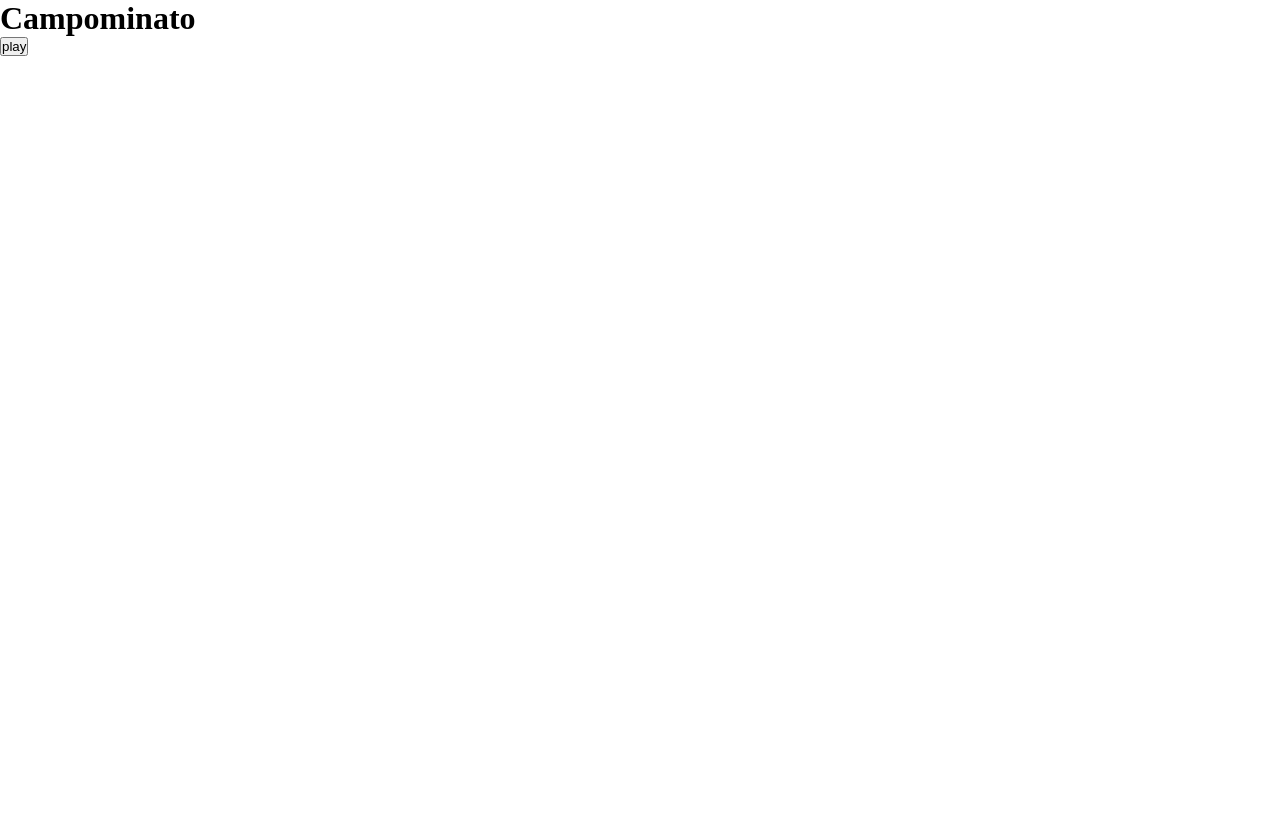
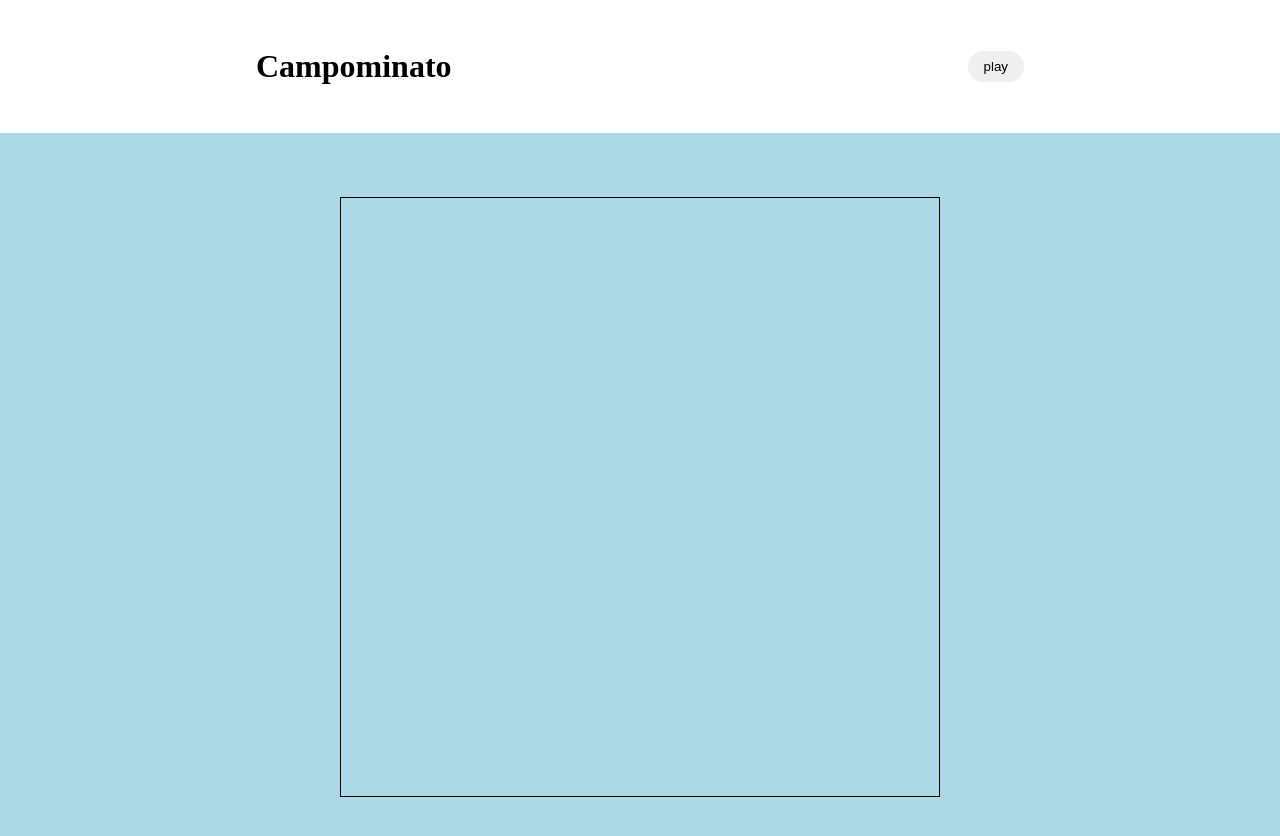
Before and after one commit to RicTieri/js-campominato-grid, a plain HTML site: page index.html in a window 1280 px wide. Before the commit the page ends 800 px from the top, so only its background shows below. Drawn offline with Linux system fonts and the light colour scheme.

Commit message:
added base css and html structure

```diff
--- a/css/style.css
+++ b/css/style.css
@@ -3,3 +3,38 @@
   padding: 0;
   box-sizing: border-box;
 }
+
+header{
+  width: 60%;
+  margin: auto;
+  padding: 3rem 0;
+  display: flex;
+  justify-content: space-between;
+  align-items: center;
+}
+
+main{
+  padding: 4rem;
+  background-color: lightblue;
+}
+
+#game_box{
+  width: 600px;
+  height: 600px;
+  margin: 0 auto;
+  border: 1px solid black;
+  display: flex;
+  flex-wrap: wrap;
+}
+
+.game_card{
+  width: calc(100% / 10);
+  height: calc(100% / 10);
+  border: 1px solid black;
+}
+
+button{
+  padding: .5rem 1rem;
+  border: none;
+  border-radius: 50px;
+}
--- a/index.html
+++ b/index.html
@@ -11,7 +11,9 @@
     <h1>Campominato</h1>
     <button>play</button>
   </header>
-  <main></main>
+  <main>
+    <div id="game_box"></div>
+  </main>
   <footer></footer>
   <script src="./js/script.js"></script>
 </body>
```
Also changed, not shown: js/script.js (line endings or trailing spaces).
